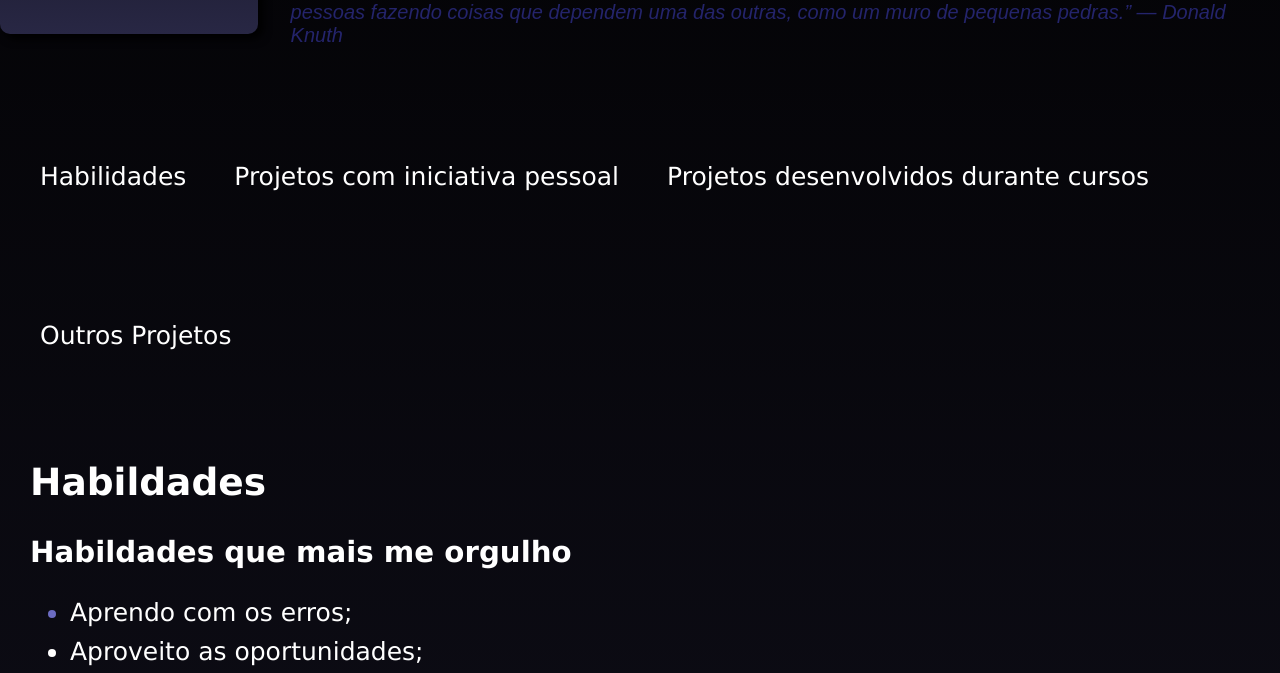
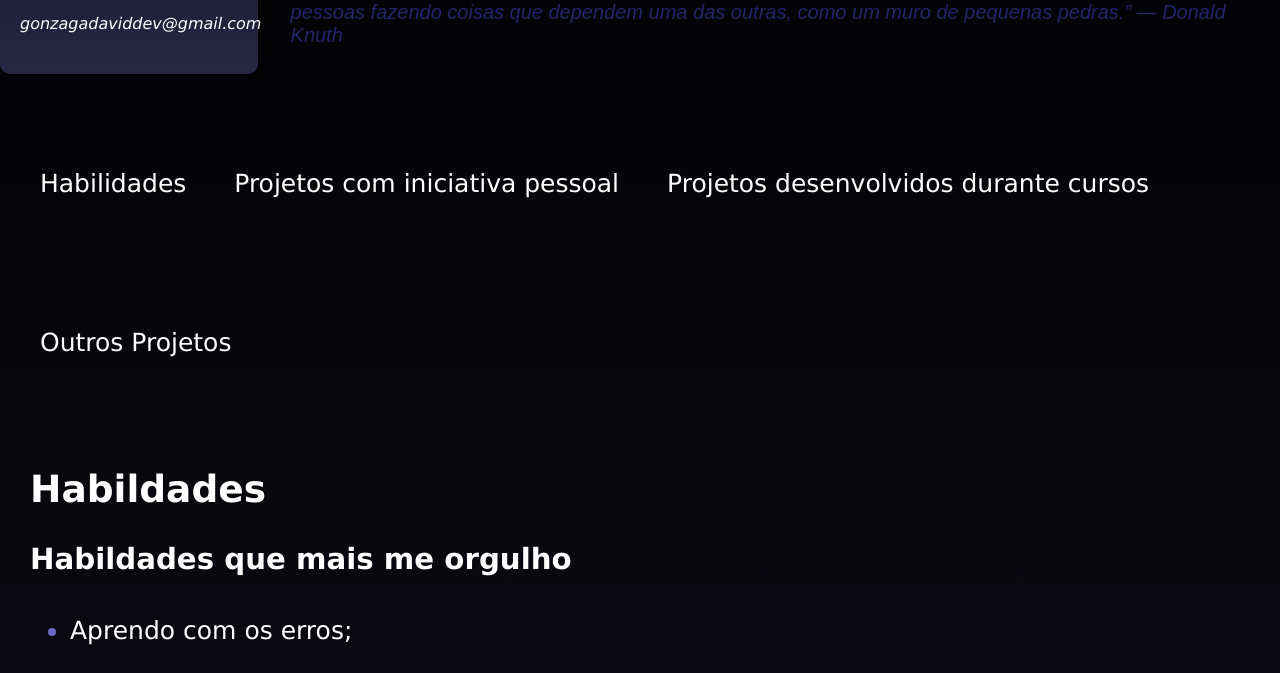
Before and after one commit to Gonzagadavid/portfolio-trybe, a plain HTML site: page index.html in a window 1280 px wide. Shown: the part 454-1127 px from the top of the page. Drawn offline with Linux system fonts and the light colour scheme.

Commit message:
Adicionado email para contato

```diff
--- a/index.html
+++ b/index.html
@@ -17,6 +17,7 @@
         <li> <img src="/images/git-hub.webp" alt="icon do github" width="20px"><a href="https://github.com/Gonzagadavid" target="_blank">  GitHub</a></li>
         <li><img src="/images/likedin.webp" alt="icon do likedin" width="20px"><a href="https://www.linkedin.com/in/david-gonzaga/" target="_blank">  Linkedin</a></li>
       </ul>
+      <h4 class="email">gonzagadaviddev@gmail.com</h4>
     </div>
     <div class='header-right'>
       <p>Resido em <Strong>São José dos Campos-São Paulo-Brasil</Strong>, ainda jovem, tive a oportunidade de estudar e atuar na área técnica de mecânica industrial; e hoje, diante da <strong>era da informação</strong>, apaixonei-me pelo <strong>desenvolvimento web</strong> e tenho mergulhado, com muita satisfação, no conteúdo, nas <strong>metologias ágeis das empresas</strong> e em tudo que envolve essa área. Diante disso, quero fazer parte desse grupo que visa facilitar, conectar e melhorar a vida das pessoas através da <strong>tecnologia</strong>, tornando o mundo um lugar melhor de se viver.</p>
--- a/style.css
+++ b/style.css
@@ -61,6 +61,12 @@ li {
   padding-left: 25px;
 }
 
+.email{
+  font-size:16px;
+  font-style: italic;
+  font-weight: 200;
+}
+
 #foto {
   border-radius: 50%;
   object-fit: cover;
@@ -82,6 +88,7 @@ li {
 }
 
 .list li{
+  line-height: 2;
   list-style: disc;
 }
 
```
Also changed, not shown: images/github.png (deleted).
